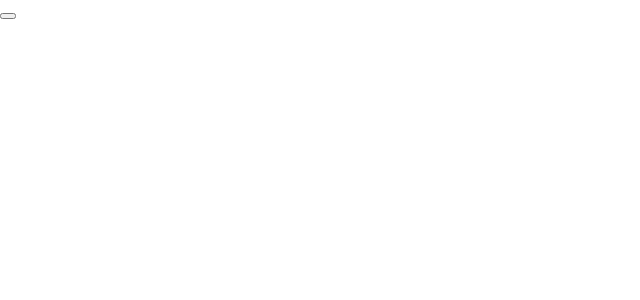
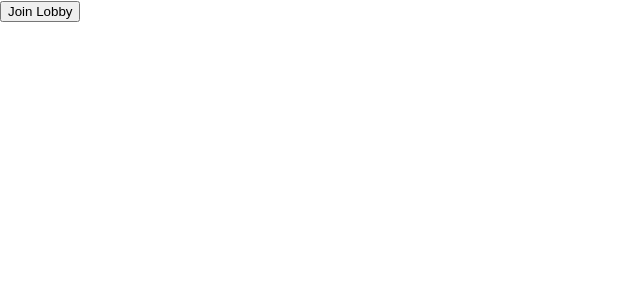
Before and after one commit to Jack-Gitter/RealTimeChat, a React (Create React App) app in the folder frontend/: page / in a window 1280 px wide. Shown: the top 300 px of the page, without its empty margins (0-640 px from the left). Built offline with nearby package versions, Linux system fonts and the light colour scheme.

Commit message:
event emitter and handler for events seem to be working flawlessly

```diff
--- a/frontend/src/classes/Lobby.ts
+++ b/frontend/src/classes/Lobby.ts
@@ -13,15 +13,8 @@ export default class Lobby extends EventEmitter {
         this.ourPlayerID = ""
     }
 
-    public addUserToLobby() {
-        // create a new websocket for the user
-        // add the user to the backend model
-        // get the backend model
-        // update frontend model
+    public async addUserToLobby() {
         let socket = new WebSocket("ws://localhost:8080/lobby")
-        // check for the userID sent back from the server
-
-        // handle all different socket events possible???
 
         socket.onmessage = (event) => {
             try {
@@ -30,6 +23,7 @@ export default class Lobby extends EventEmitter {
                 // do message stuff here
             } catch (err) {
                 this.ourPlayerID = event.data
+                this.emit("ourPlayerChanged", this.ourPlayerID)
             }
 
         }
--- a/frontend/src/components/Lobby.tsx
+++ b/frontend/src/components/Lobby.tsx
@@ -1,12 +1,21 @@
+import { useEffect, useState } from "react"
 import useLobby from "../hooks/useLobby"
 
 export default function Lobby(): JSX.Element {
     let LobbyComponent = useLobby()
+
     let lobby = LobbyComponent.lobby
     let setLobby = LobbyComponent.setLobby
-    console.log(lobby)
-    console.log(setLobby)
+    let [ourPlayerID, setOurPlayerID] = useState(lobby.ourPlayerID)
+
+    useEffect(() => {
+        lobby.addListener("ourPlayerChanged", () => setOurPlayerID(lobby.ourPlayerID))
+    })
+
     return (
-        <button onClick={() => lobby.addUserToLobby()}></button>
+        <div>
+            {ourPlayerID}
+            <button onClick={() => {lobby.addUserToLobby()}}>Join Lobby</button>
+        </div>
     )
 }
```
